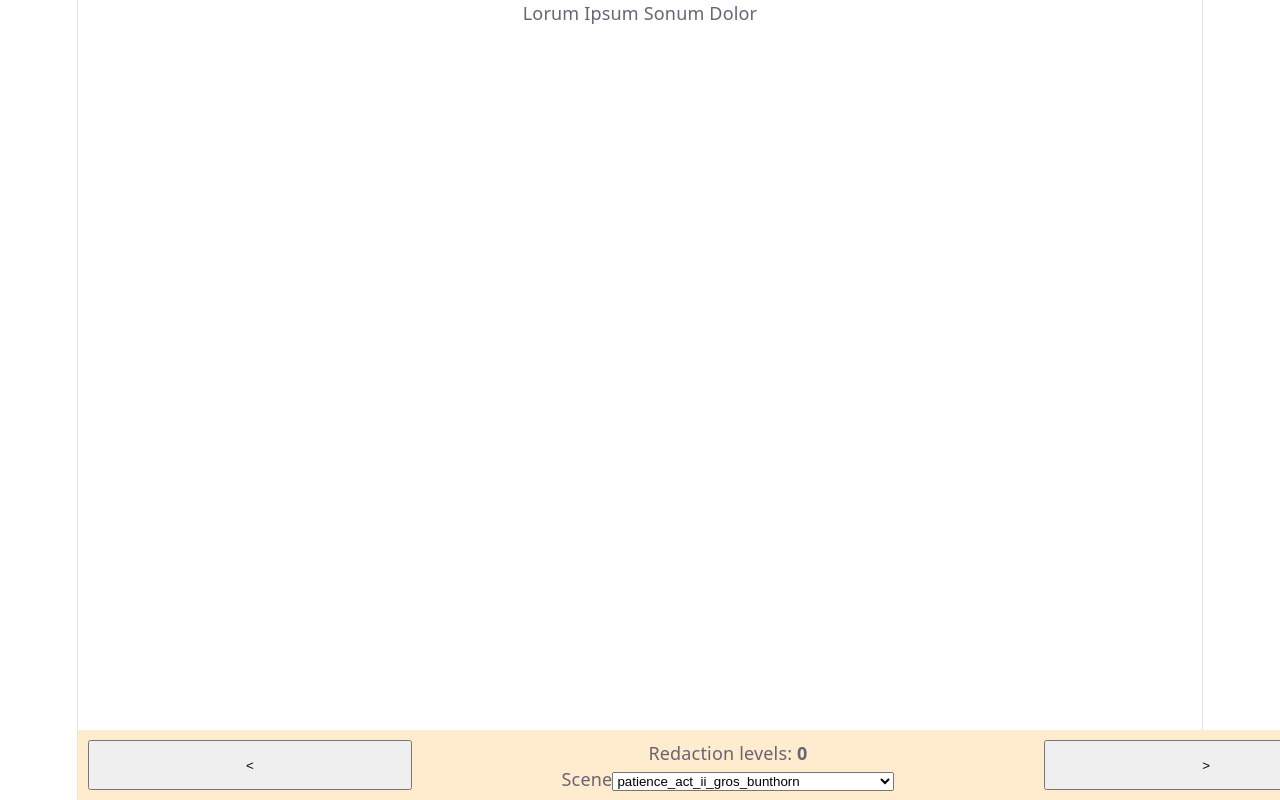
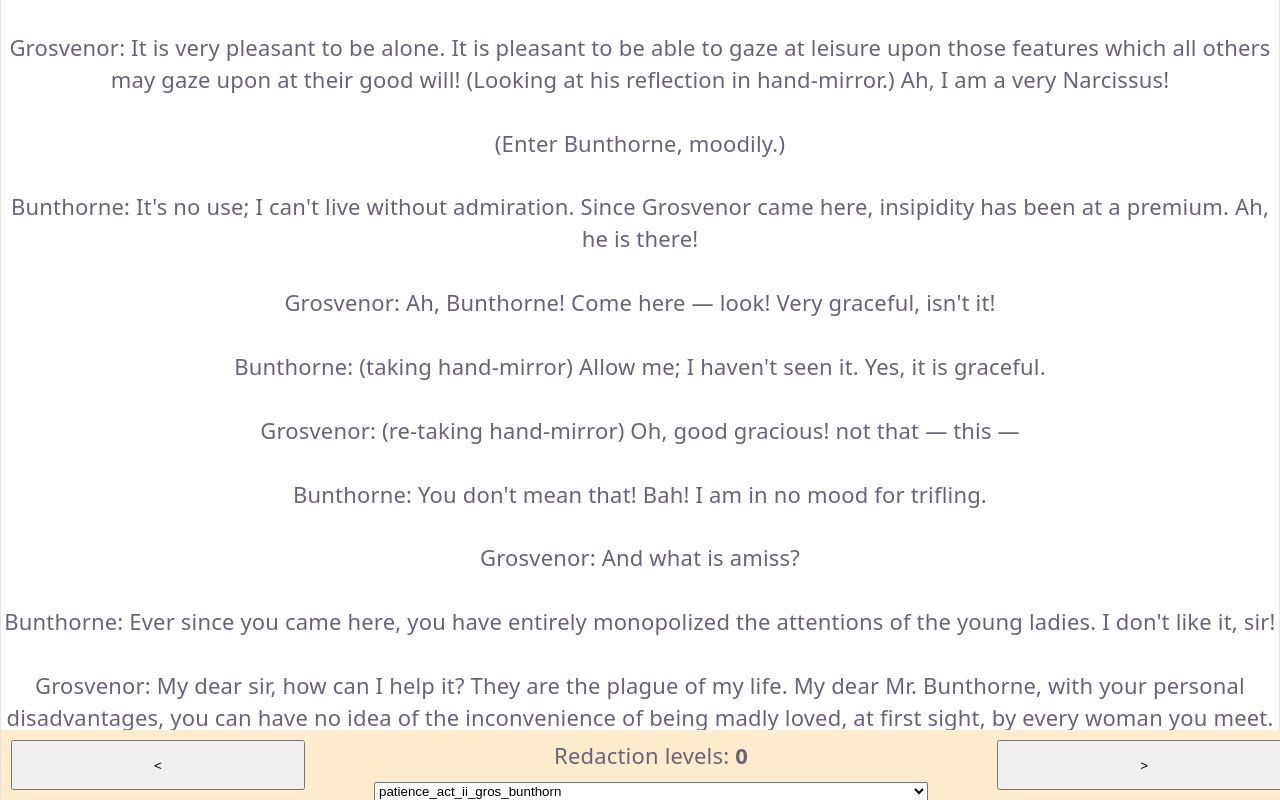
Before and after one commit to gps-cordes/memorize-scripts, a React (Vite) app: page / in a window 1280 px wide. Shown: the top 800 px of the page. Built offline with nearby package versions, Linux system fonts and the light colour scheme.

Commit message:
Clean up formatting

```diff
--- a/src/App.tsx
+++ b/src/App.tsx
@@ -2,8 +2,6 @@ import './App.css'
 import { MemorizeApp } from './script-processing/MemorizeApp'
 
 function App() {
-
-
   return (
 
     // two buttons on either side
--- a/src/index.css
+++ b/src/index.css
@@ -15,7 +15,7 @@
   --heading: system-ui, 'Segoe UI', Roboto, sans-serif;
   --mono: ui-monospace, Consolas, monospace;
 
-  font: 18px/145% var(--sans);
+  font: 22px/145% var(--sans);
   letter-spacing: 0.18px;
   color-scheme: light dark;
   color: var(--text);
@@ -51,7 +51,7 @@
 }
 
 #root {
-  width: 1126px;
+
   max-width: 100%;
   margin: 0 auto;
   text-align: center;
--- a/src/script-processing/MemorizeApp.css
+++ b/src/script-processing/MemorizeApp.css
@@ -23,3 +23,11 @@
 .floatingHeader * {
     flex-grow: 1
 }
+
+.sceneSelector {
+    width: 33%
+}
+
+.floatingHeader select {
+    width: 80%;
+}
--- a/src/script-processing/MemorizeApp.tsx
+++ b/src/script-processing/MemorizeApp.tsx
@@ -1,7 +1,7 @@
 
 import React, { useState } from "react";
 import { replaceWordsInText } from "./scriptService";
-import { sceneData } from "../data/scenes";
+import { patience_act_ii_gros_bunthorn, sceneData } from "../data/scenes";
 
 import "./MemorizeApp.css"
 
@@ -16,7 +16,8 @@ export function MemorizeApp() {
     if (scripts && scripts.get(sceneName)) {
       return scripts.get(sceneName)!.scriptText;
     }
-    return "Lorum Ipsum Sonum Dolor"
+    // todo: this should be the first record in the map
+    return patience_act_ii_gros_bunthorn;
   }
 
 
@@ -50,9 +51,9 @@ export function MemorizeApp() {
     <div className="memorizeApp">
       <div className="floatingHeader" >
         <button title="<" onClick={redactLess}>{'<'}</button>
-        <div>
+        <div className="sceneSelector">
           <header>Redaction levels: <strong>{redacted}</strong></header>
-          <label>Scene</label>
+          <label></label>
           <select onChange={(e: React.ChangeEvent<HTMLSelectElement>) => changeScene(e)}>
             {
               [...sceneData].map(([sceneName]) => <option value={sceneName}>{sceneName}</option>)
@@ -64,6 +65,8 @@ export function MemorizeApp() {
       <div className="scriptText" style={{ whiteSpace: 'pre-line' }}>
         <p>
           {displayScript}
+          {/* Add white space on the bottom for space for the menu */}
+          <br /><br /><br /><br />
         </p>
       </div>
     </div>
```
